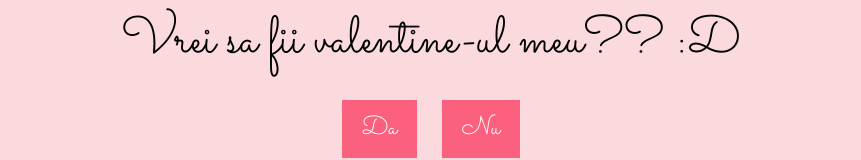
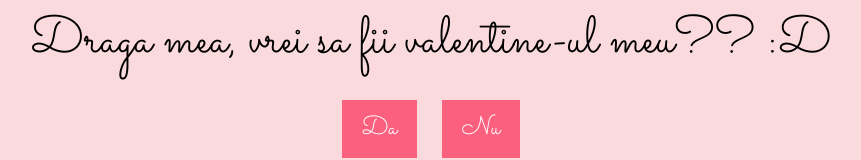
Before and after one commit to DarkBengosu/valentines-day, a plain HTML site: page index.html in a window 1280 px wide. Shown: the part 471-631 px from the top of the page, without its empty margins (209-1070 px from the left). Drawn offline with Linux system fonts and the light colour scheme.

Commit message:
Update index.html

```diff
--- a/index.html
+++ b/index.html
@@ -11,7 +11,7 @@
     <div id="container">
         <div id="image-container"></div> <!-- Container for displaying images -->
         <div id="text-container">
-            <div id="question">Vrei sa fii valentine-ul meu?? :D</div> <!-- Question -->
+            <div id="question">Draga mea, vrei sa fii valentine-ul meu?? :D</div> <!-- Question -->
             <div id="options">
                 <button id="yes-button" onclick="selectOption('yes')">Da</button> <!-- Yes button -->
                 <button id="no-button" onclick="selectOption('no')">Nu</button> <!-- No button -->
```
